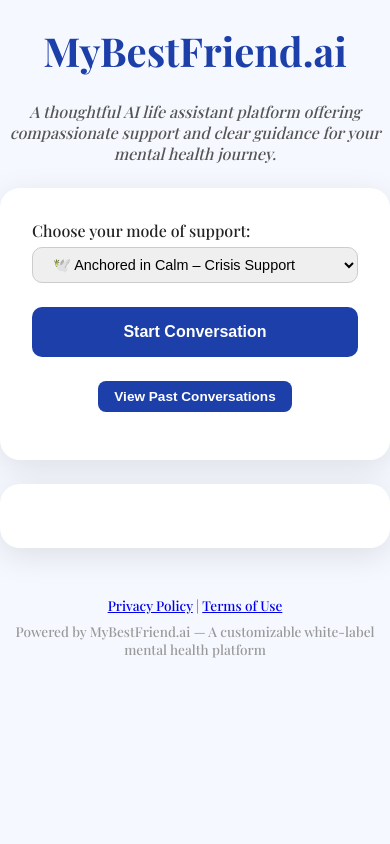
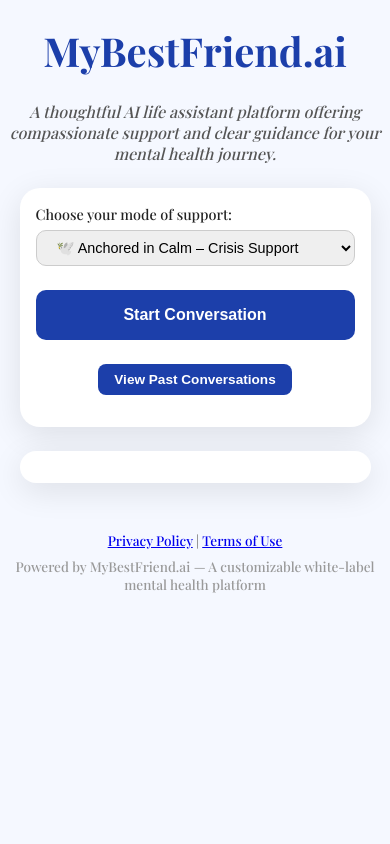
Before and after one commit to nsu15/SolomonicCare.ai, a Flask app: page / in a window 390 px wide. Run offline with Flask 3, Linux system fonts and the light colour scheme.

Commit message:
Mobile layout fix - original change

```diff
--- a/templates/index.html
+++ b/templates/index.html
@@ -36,6 +36,27 @@
     #stop-voice-btn:hover{background:#162e8d;}
     footer{margin-top:3rem;text-align:center;font-size:0.85rem;color:#777;}
     .powered{margin-top:0.5rem;font-size:0.85rem;color:#999;text-align:center;}
+    @media (max-width: 768px) {
+  .prompt-container,
+  .result-container {
+    max-width: 90vw !important;
+    padding: 1rem !important;
+  }
+
+  input[type="text"],
+  select,
+  button.submit-btn,
+  .small-btn,
+  .history-select {
+    max-width: 100% !important;
+    box-sizing: border-box;
+  }
+
+  body {
+    font-size: 0.9rem;
+    overflow-x: hidden;
+  }
+}
 
   </style>
 </head>
```
